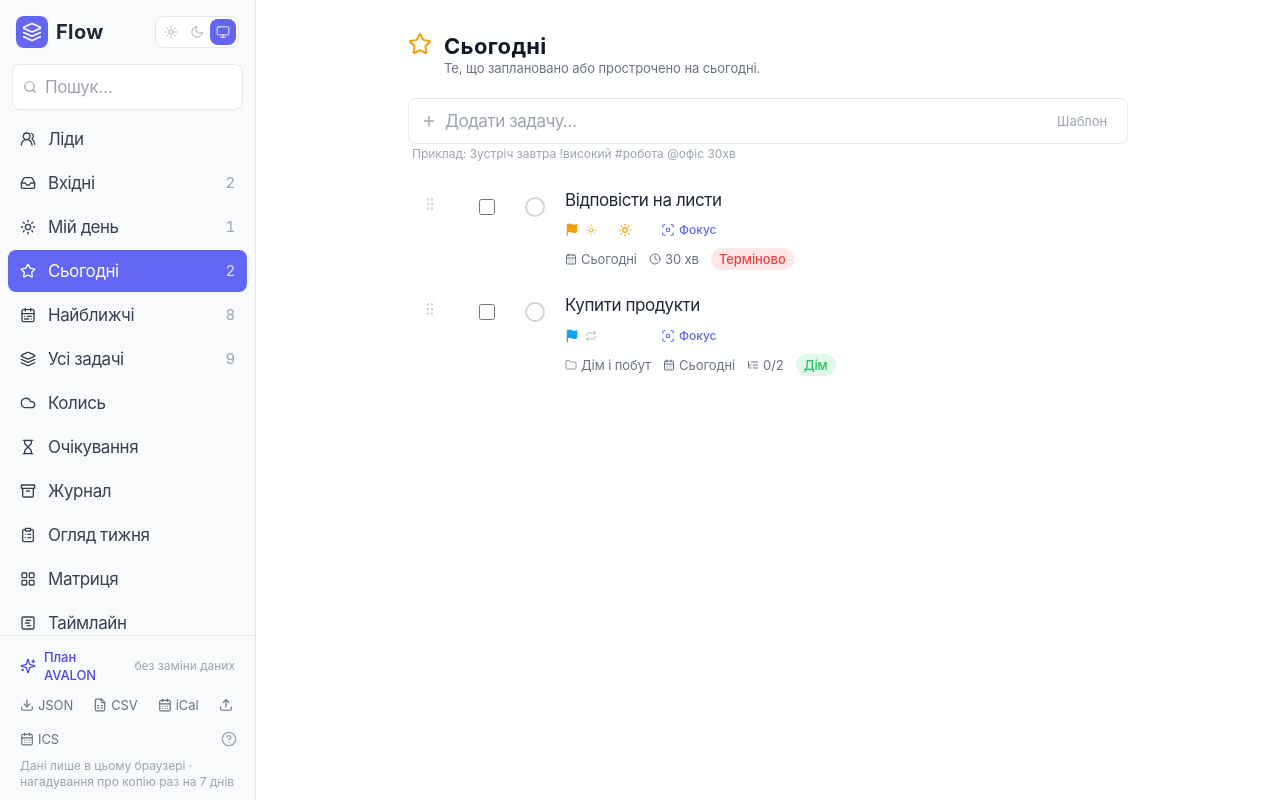
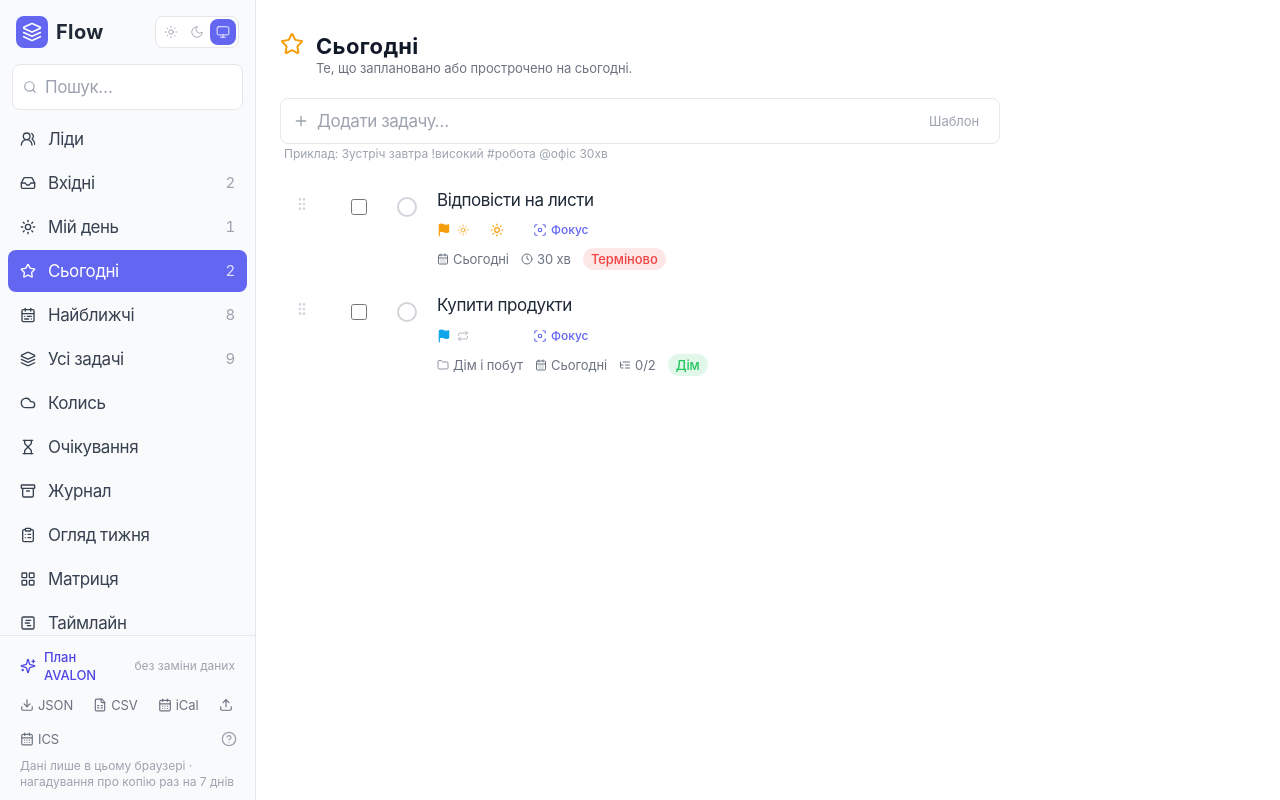
Before and after one commit to alysyuk78-blip/flow, a React (Vite) app: page / in a window 1280 px wide. Built offline with nearby package versions, Linux system fonts and the light colour scheme; the HTML template or start-up script is replaced by a standard one.

Commit message:
Align workspace content to the left

```diff
--- a/src/index.css
+++ b/src/index.css
@@ -146,24 +146,19 @@ body {
 
   /* Контейнер сторінки: iPhone SE → Pro Max */
   .page-container {
-    @apply mx-auto w-full max-w-3xl py-5 sm:py-8;
+    @apply ml-0 mr-auto w-full max-w-3xl py-5 sm:py-8;
     padding-left: max(var(--page-gutter), env(safe-area-inset-left, 0px));
     padding-right: max(var(--page-gutter), env(safe-area-inset-right, 0px));
   }
 
-  /* У проєктах задачі починаються відразу після навігації, а не по центру екрана. */
-  .project-list-container {
-    @apply ml-0 mr-auto;
-  }
-
   .page-container-lg {
-    @apply mx-auto w-full max-w-5xl py-5 sm:py-8;
+    @apply ml-0 mr-auto w-full max-w-5xl py-5 sm:py-8;
     padding-left: max(var(--page-gutter), env(safe-area-inset-left, 0px));
     padding-right: max(var(--page-gutter), env(safe-area-inset-right, 0px));
   }
 
   .page-container-xl {
-    @apply mx-auto w-full max-w-4xl py-5 sm:py-6;
+    @apply ml-0 mr-auto w-full max-w-4xl py-5 sm:py-6;
     padding-left: max(var(--page-gutter), env(safe-area-inset-left, 0px));
     padding-right: max(var(--page-gutter), env(safe-area-inset-right, 0px));
   }
```
